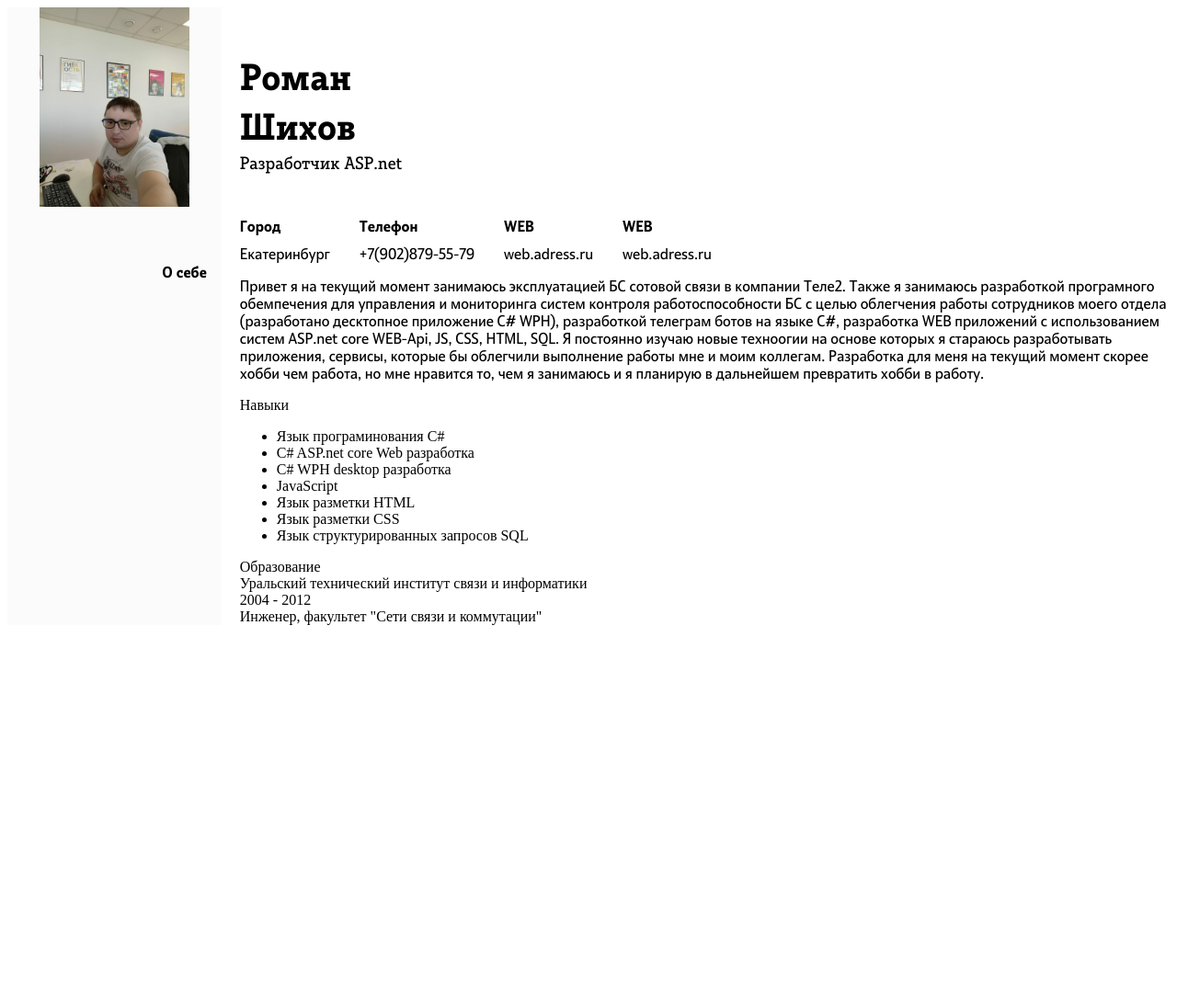
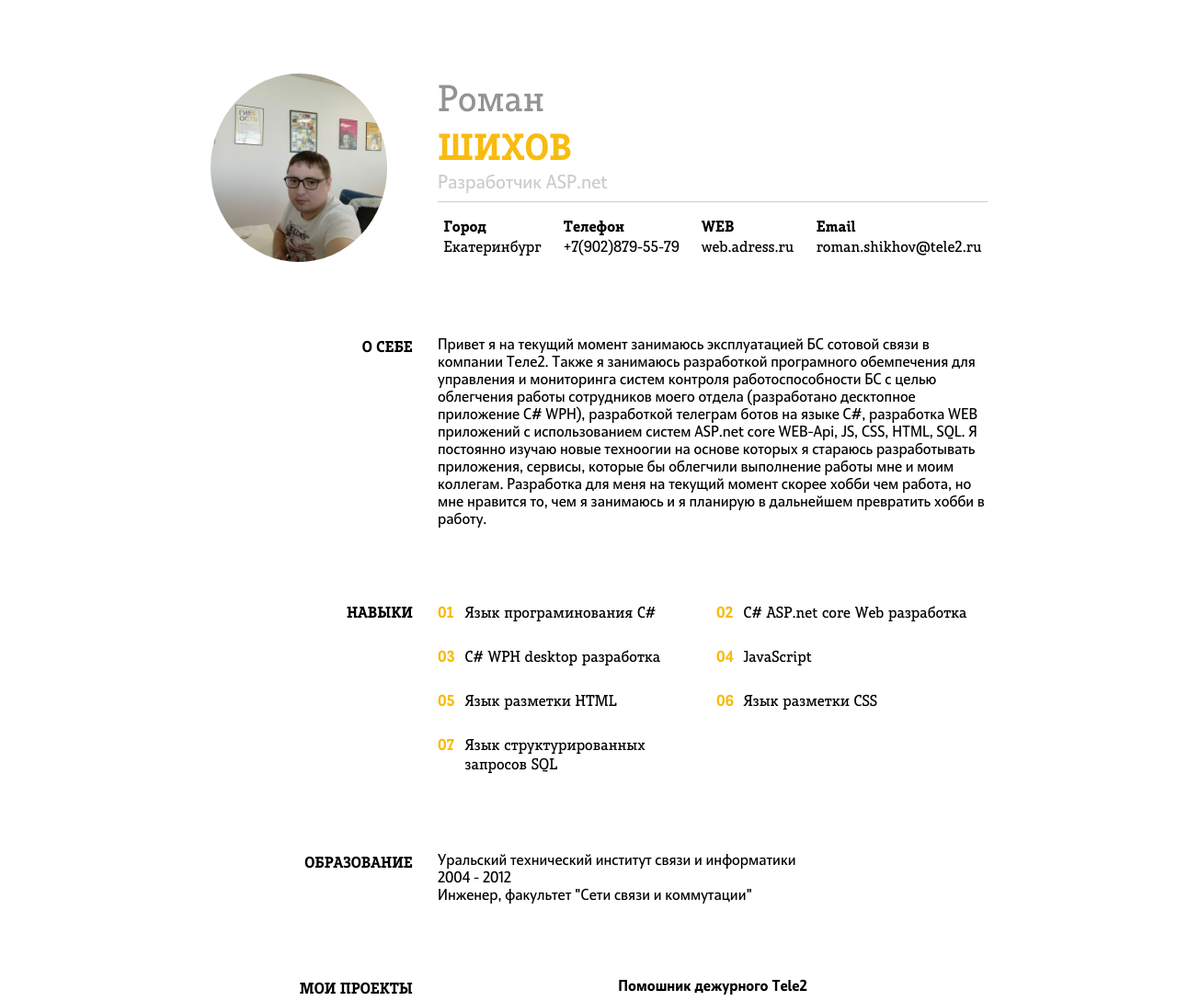
Before and after one commit to shroman96rus/Resume, a plain HTML site: page index.html in a window 1280 px wide. Shown: the whole page at 92% size. Before the commit the page ends 800 px from the top, so only its background shows below. Drawn offline with Linux system fonts and the light colour scheme.

Commit message:
continue work

```diff
--- a/css/style.css
+++ b/css/style.css
@@ -31,77 +31,138 @@
     font-style: normal;
 }
 
-.body{
+body{
 
     font-family: tele2_textsans-regular;
 }
 
 .wrap{
-    display: grid;
-    grid-template-columns: 20% 80%;
+    width: 900px;
+    margin: 0 auto;
 }
 
-.wrap__left-side{
-    background: #fbfbfb;
-    margin-right: 20px;
+.wrap__grid{
+
+    display: grid;
+    grid-template-columns: 30% 70%;
+    grid-auto-flow: row;
+    margin-top: 5rem;
 }
 
-.left-side__foto{
-   display: flex;
-   flex-wrap: wrap;
-   justify-content: center;
+.right-side{
+    /* background: rgba(128, 128, 128, 0.411); */
+    margin: 0rem 1rem;
 }
 
-.foto__portret{
-    width: 70%;
-    margin: 0px auto;
-    border-radius: 0%;
+.left-side{
+    /* background: rgba(160, 21, 21, 0.527); */
+    margin-right: 0.7rem;
+    justify-self: end;
+
+    font-family: tele2_displayserif-bold;
+    font-size: 16px;
 }
 
-.left-side__intro{
-    font-family: tele2_displayserif-bold;
-    display: flex;
-    flex-wrap:wrap;
-    justify-content: end;
-    padding-right: 1rem;
-    margin-top: 3.7rem;
-}
-
-.right-side__title{
-    margin-top: 3rem;
-    font-size: 38px;
-    font-family: tele2_displayserif-bold;
+.header__foto{
+    border-radius: 100%;
+    width: 12rem;
+    margin: 0px auto;
+    /* border: 2px solid black; */
+    background: url('/img/portret.jpg')0px 60%/cover no-repeat;
 
 }
 
 
 
-.title__job{
-    font-size: 18px;
-    font-family: tele2_displayserif-regular;
-    font-weight: 400;
+.title__names{
+    font-family: tele2_displayserif-bold;
+    font-size: 38px;
+
 }
 
-.right-side__contacts{
-    margin-top: 3rem;
+.names__first-name{
+    font-family: tele2_displayserif-regular;
+    font-size: 38px;
+    color: #939393;
+}
+
+.names__last-name{
+    color: #F8BB10;
+}
+
+.names__job{
+    font-family: tele2_textsans-regular;
+    color: #ccc;
+    font-weight: 10;
+    font-size: 20px;
+}
+
+.header__hr hr {
+    height: 1px;
+    background: #ccc;
+    border: none;
+}
+
+.title__contacts{
     display: flex;
-    flex-wrap:wrap;
-    align-items:center;
+    flex-wrap: wrap;
+    justify-content: space-between;
 }
 
 .location-block{
-    margin: 0px 2rem 0rem 0rem;
+    /* margin-right: 2rem; */
+    /* border: 2px solid black; */
+    padding: 0.4rem;
 }
 
 .location-block-title{
-    margin-bottom: 0.7rem;
-    font-family: tele2_textsans-bold;
+    font-family: tele2_displayserif-bold;
+    font-size: 16px;
 }
 
 .location-block-data{
-    font-family: tele2_textsans-regular;
+    font-family: tele2_displayserif-regular;
+    font-size: 16px;
 }
 
-.right-side__intro{
-    font-family: tele2_textsans-regular;
+.content__skill-list{
+    display: grid;
+    grid-template: 1fr / repeat(2,1fr);
+    grid-auto-flow: row;
+    grid-column-gap: 0.5rem;
 }
+
+.skill-list__item{
+    display: grid;
+    grid-template: 1fr / 10% 90%;
+    align-items: start;
+    /* align-content: start; */
+}
+
+.skill-list__item{
+    font-family: tele2_displayserif-regular;
+    /* border: 2px solid black; */
+    height: 3rem;
+    /* padding: 1rem 1rem; */
+
+}
+
+.item__span{
+    font-family: tele2_displayserif-bold;
+    color: #F8BB10;
+    align-self: start;
+    /* background-color: aqua; */
+}
+
+.item__text{
+    align-self: start;
+    margin-top: 1px;
+    /* background-color: brown; */
+}
+
+.portfolio__content-flex{
+    display: flex;
+    flex-wrap: wrap;
+    justify-content: center;
+    font-family: 'tele2_textsans-bold';
+}
--- a/index.html
+++ b/index.html
@@ -9,61 +9,83 @@
 </head>
 <body>
     <div class="wrap">
-        <div class="wrap__left-side">
-            <div class="left-side__foto">
-                <img src="/img/portret.jpg" alt="portret" class="foto__portret">
+        <div class="wrap__header wrap__grid">
+            <div class="header__foto left-side">
+
             </div>
-            <div class="left-side__intro">
-                <div class="intro__title">О себе</div>
+            <div class="header__title right-side">
+                <div class="title__names">
+                    <div class="names__first-name">Роман</div>
+                    <div class="names__last-name">ШИХОВ</div>
+                    <div class="names__job">Разработчик ASP.net</div>
                 </div>
+                <div class="header__hr ">
+                    <hr>
                 </div>
-        <div class="wrap__right-side">
-            <div class="right-side__title">
-                <div class="title__first-name">Роман</div>
-                <div class="title__last-name">Шихов</div>
-                <div class="title__job">Разработчик ASP.net</div>
-            </div>
-            <div class="right-side__contacts">
+
+                <div class="title__contacts">
+
                     <div class="contacts__location location-block">
                         <div class="location__title location-block-title">Город</div>
                         <div class="location__location location-block-data">Екатеринбург</div>
                     </div>
-                <div class="contacts__phone location-block">
+                    <div class="contacts__phone  location-block">
                         <div class="phone__title location-block-title">Телефон</div>
                         <div class="phone__phone location-block-data">+7(902)879-55-79</div>
                     </div>
-                <div class="contacts__web location-block">
+                    <div class="contacts__web  location-block">
                         <div class="web__title location-block-title">WEB</div>
                         <div class="web__adress location-block-data">web.adress.ru</div>
                     </div>
                     <div class="contacts__email location-block">
-                    <div class="email__title location-block-title">WEB</div>
-                    <div class="email__email location-block-data">web.adress.ru</div>
+                        <div class="email__title location-block-title">Email</div>
+                        <div class="email__email location-block-data">roman.shikhov@tele2.ru</div>
                     </div>
                 </div>
-            <div class="right-side__intro">
-                <p class="intro__paragraph">
+            </div>
+
+        </div>
+
+
+        <div class="wrap__intro  wrap__grid">
+            <div class="intro__title left-side">О СЕБЕ</div>
+            <div class="intro__content right-side">
+
                     Привет я на текущий момент занимаюсь эксплуатацией БС сотовой связи в компании Теле2.
                     Также я занимаюсь разработкой програмного обемпечения для управления и мониторинга систем контроля работоспособности БС с целью облегчения работы сотрудников моего отдела (разработано десктопное приложение C# WPH), разработкой телеграм ботов на языке C#, разработка WEB приложений с использованием систем ASP.net core WEB-Api, JS, CSS, HTML, SQL. Я постоянно изучаю новые техноогии на основе которых я стараюсь разработывать приложения, сервисы, которые бы облегчили выполнение работы мне и моим коллегам. Разработка для меня на текущий момент скорее хобби чем работа, но мне нравится то, чем я занимаюсь и я планирую в дальнейшем превратить хобби в работу.
-                </p>
+
             </div>
-            <div class="right-side__skills">
-                <div class="skills__title">Навыки</div>
-                <ul class="skils__skill-list">
-                    <li class="skill-list__item">Язык програминования C#</li>
-                    <li class="skill-list__item">C# ASP.net core Web разработка</li>
-                    <li class="skill-list__item">C# WPH desktop разработка</li>
-                    <li class="skill-list__item">JavaScript</li>
-                    <li class="skill-list__item">Язык разметки HTML</li>
-                    <li class="skill-list__item">Язык разметки CSS</li>
-                    <li class="skill-list__item">Язык структурированных запросов SQL</li>
-                </ul>
         </div>
-            <div class="right-side__education">
-                <div class="education__title">Образование</div>
-                <div class="education__data">Уральский технический институт связи и информатики</div>
-                <div class="education__data">2004 - 2012</div>
-                <div class="education__data">Инженер, факультет "Сети связи и коммутации"</div>
+
+        <div class="wrap__skills  wrap__grid">
+            <div class="skills__title left-side">НАВЫКИ</div>
+            <div class="skills__content right-side">
+                <div class="content__skill-list">
+                    <div class="skill-list__item"><div class="item__span">01</div> <div class="item__text">Язык програминования C#</div> </div>
+                    <div class="skill-list__item"><div class="item__span">02</div> <div class="item__text">C# ASP.net core Web разработка</div> </div>
+                    <div class="skill-list__item"><div class="item__span">03</div> <div class="item__text">C# WPH desktop разработка</div> </div>
+                    <div class="skill-list__item"><div class="item__span">04</div> <div class="item__text">JavaScript</div> </div>
+                    <div class="skill-list__item"><div class="item__span">05</div> <div class="item__text">Язык разметки HTML</div> </div>
+                    <div class="skill-list__item"><div class="item__span">06</div> <div class="item__text">Язык разметки CSS</div> </div>
+                    <div class="skill-list__item"><div class="item__span">07</div> <div class="item__text">Язык структурированных запросов SQL</div> </div>
+                </div>
+            </div>
+        </div>
+        <div class="wrap__education wrap__grid">
+            <div class="education__title left-side">ОБРАЗОВАНИЕ</div>
+            <div class="education__data right-side">
+                <div class="data__name-education">Уральский технический институт связи и информатики</div>
+                <div class="data__year-education">2004 - 2012</div>
+                <div class="data-job-education">Инженер, факультет "Сети связи и коммутации"</div>
+            </div>
+
+        </div>
+        <div class="wrap__portfolio wrap__grid">
+            <div class="portfolio__title left-side">МОИ ПРОЕКТЫ</div>
+            <div class="portfolio__content-flex right-side">
+                <div class="content-flex__portfolio-item">
+                    <div class="portfolio-item__title">Помошник дежурного Tele2</div>
+                </div>
             </div>
         </div>
     </div>
```
Also changed, not shown: img/screen shot/T2 helper screen shots/detail.png (added), img/screen shot/T2 helper screen shots/main.png (added), img/screen shot/T2 helper screen shots/optimazation.png (added). Lines whose indentation alone changed are shown as unchanged.
